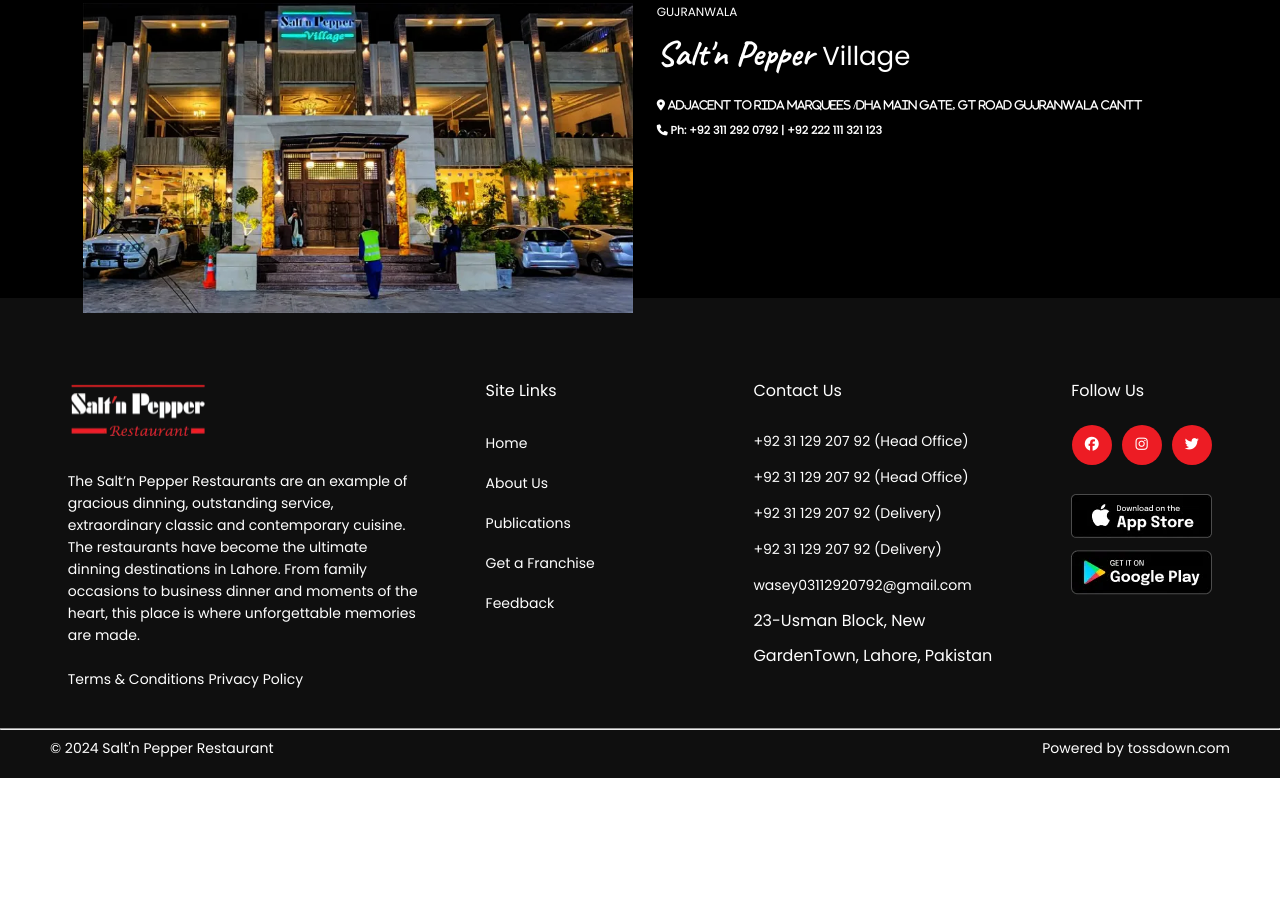
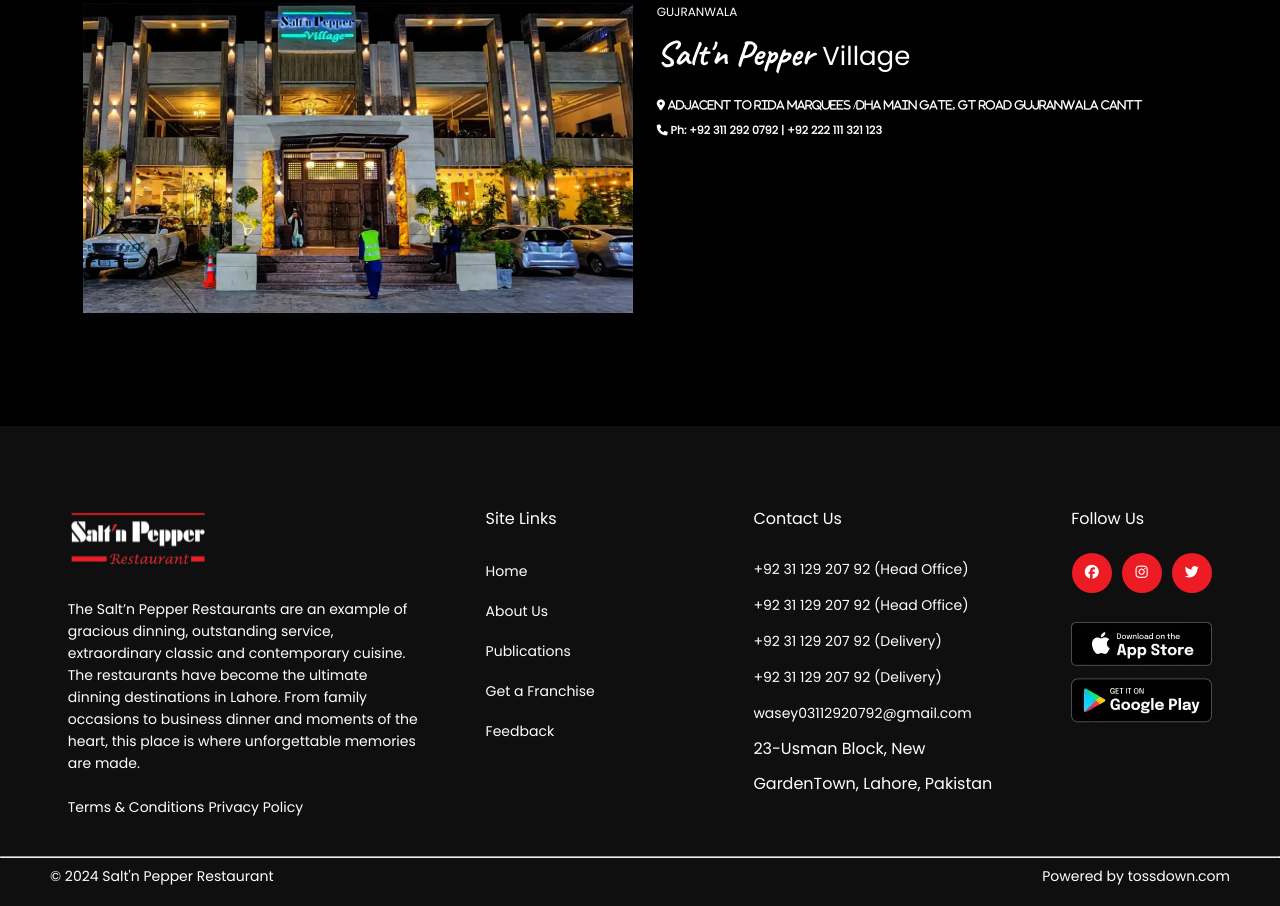
Before and after one commit to waaseyzulfiqar/Salt-n-Pepper_clone, a plain HTML site: page about.html in a window 1280 px wide. Shown: the part 4406-5312 px from the top of the page. Before the commit the page ends 5184 px from the top, so only its background shows below. Drawn offline with Linux system fonts and the light colour scheme.

```diff
--- a/about.css
+++ b/about.css
@@ -386,7 +386,7 @@ footer{
     justify-content: space-evenly;
     /* align-items: center; */
     padding-top: 80px;
-    margin-top: 305%;
+    margin-top: 315%;
 }
 
 
```
